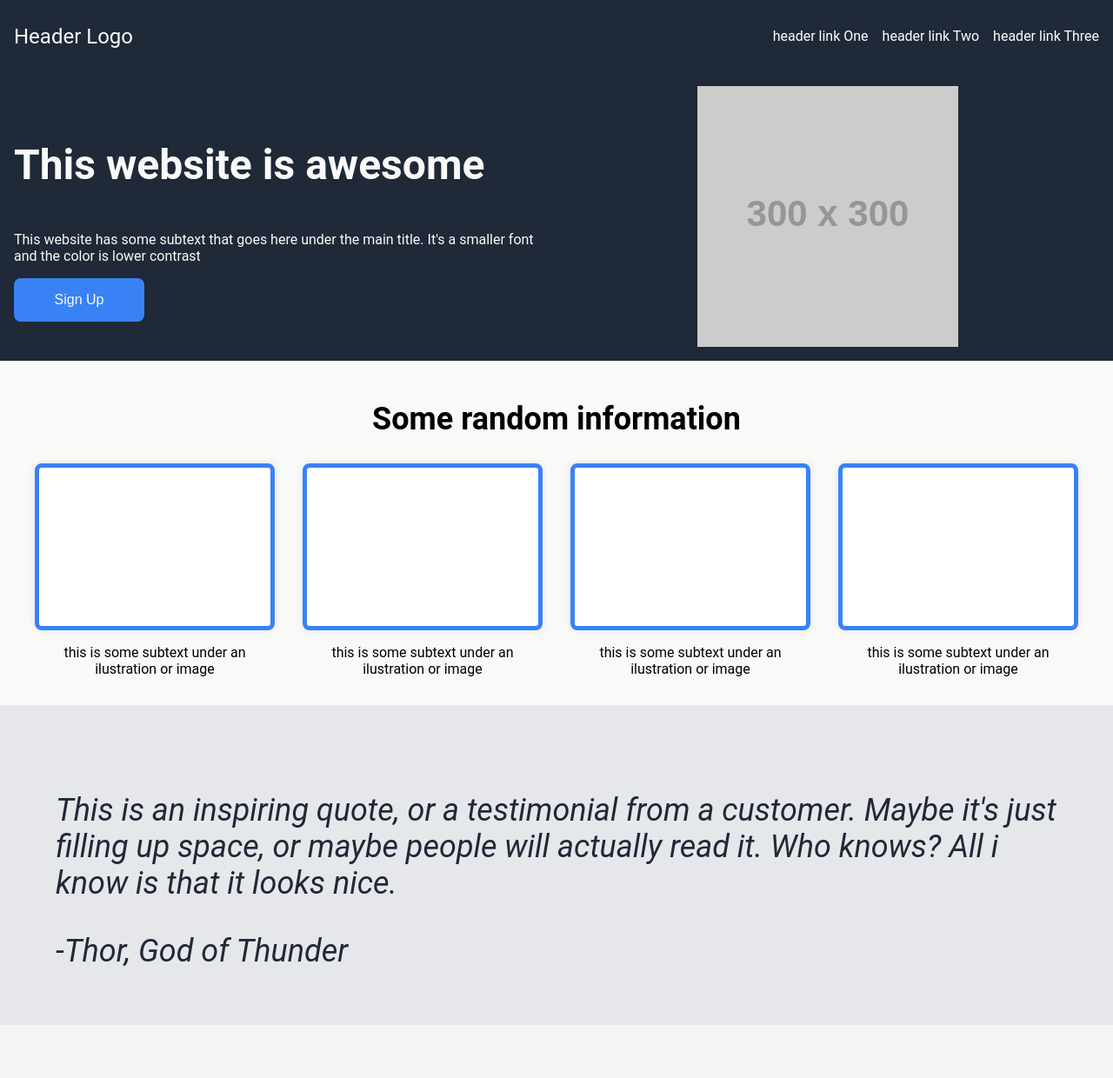
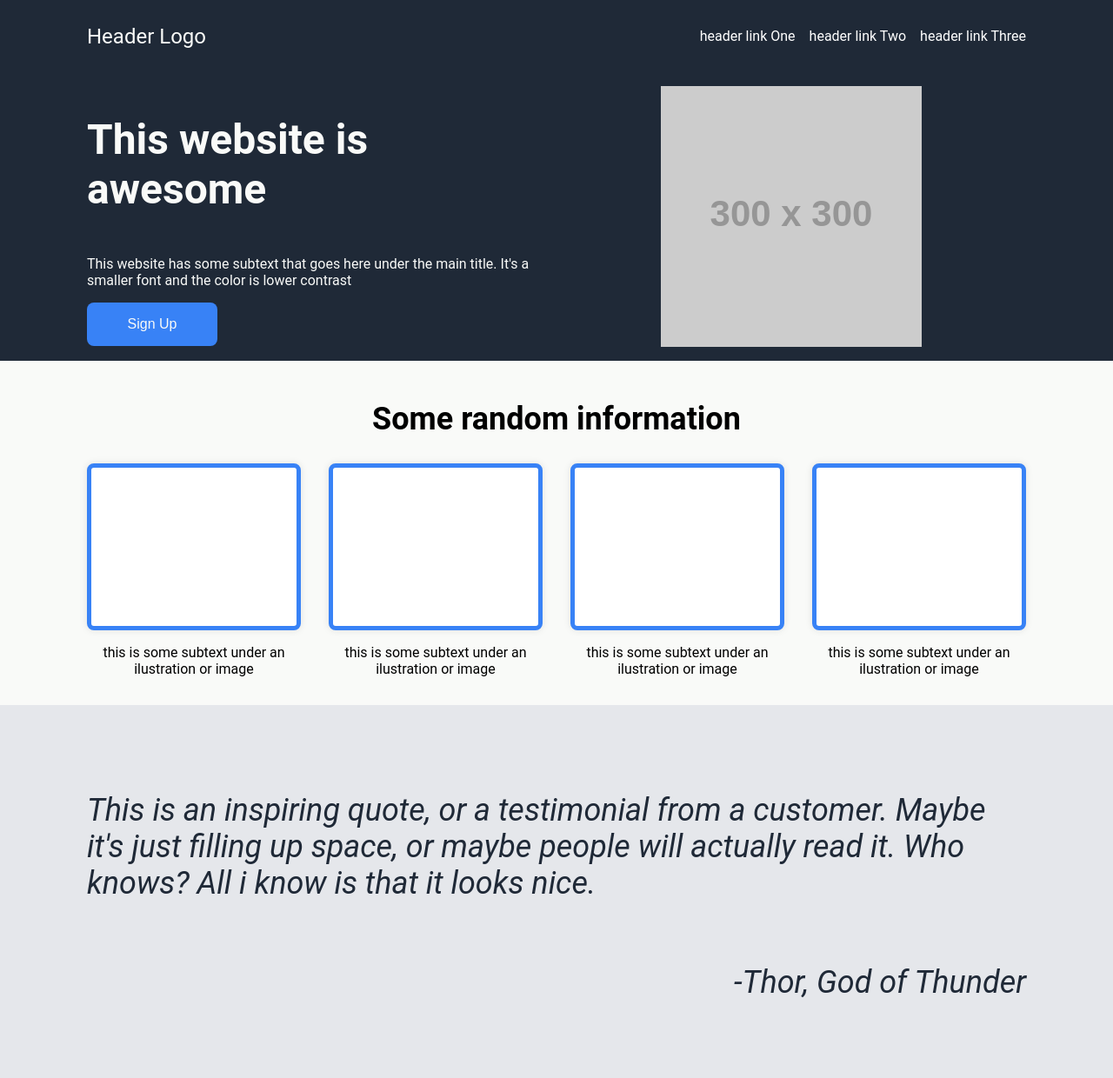
Before and after one commit to KarenCorona/Landing-Page, a plain HTML site: page index.html in a window 1280 px wide. Shown: the top 1240 px of the page at 87% size. Drawn offline with Linux system fonts and the light colour scheme; placeholder pictures from the web are drawn by us.

Commit message:
Final adjustments

```diff
--- a/index.html
+++ b/index.html
@@ -50,7 +50,11 @@
     </div>
     <div class="main3">
         <p>This is an inspiring quote, or a testimonial from a customer. Maybe it's just filling up space, or maybe people will actually read it. Who knows? All i know is that it looks nice. </p>
-        <p2>-Thor, God of Thunder</p2>
+        <div class="quoteContainer">
+            <div class="quote">
+                <p>-Thor, God of Thunder</p>
+            </div>
+        </div>
     </div>
     <div class="main4">
         <div class="actionContainer">
--- a/styles.css
+++ b/styles.css
@@ -4,14 +4,13 @@ body {
     display: flex;;
     flex-direction: column;
     margin: 0;
-    padding: 0;
 }
 
 header {
     display: flex;
     flex: 1;
     background-color: #1F2937;
-    padding: 16px;
+    padding: 16px 100px;
     align-items: center;
 }
 
@@ -37,7 +36,7 @@ ul {
     flex: 1;
     align-items: center;
     background-color: #1F2937 ;
-    padding: 16px;
+    padding: 16px 100px;
 }
 
 .main_left {
@@ -76,7 +75,7 @@ ul {
     flex-direction: column;
     flex: 1;
     background-color: #f9faf8;
-    padding: 16px;
+    padding: 16px 100px;
     align-items: center;
 }
 
@@ -111,11 +110,18 @@ ul {
     flex: 1;
     flex-direction: column;
     background-color: #E5E7EB;
-    padding: 64px;
+    padding: 64px 100px;
     align-items: right;
     font-size: 36px;
     font-style: italic;
     color: #1F2937;
+}
+
+.quoteContainer {
+    display: flex;
+    flex: 1;
+    justify-content: right;
+    align-items: center;
 }
 
 .main4 {
```
